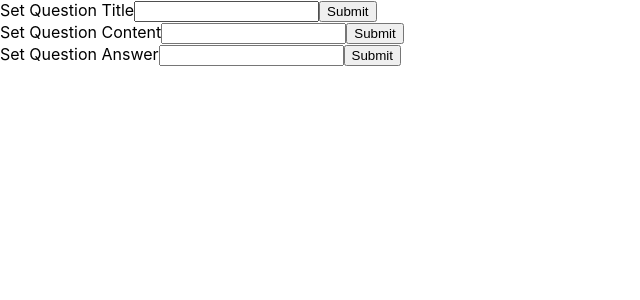
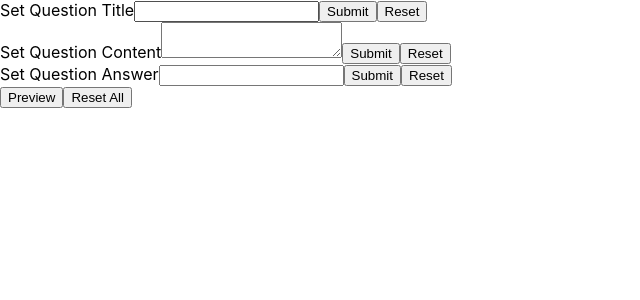
Before and after one commit to emmagort/Diss, a React (Create React App) app in the folder my-app/: page /teacher in a window 1280 px wide. Shown: the top 300 px of the page, without its empty margins (0-640 px from the left). Built offline with nearby package versions, Linux system fonts and the light colour scheme.

Commit message:
fully functioning seperate submits, resets, previews... data no longer dissapears when clicking back arrow

```diff
--- a/my-app/src/components/Button.js
+++ b/my-app/src/components/Button.js
@@ -1,7 +1,7 @@
 export function Button() {
     return (
       <button>
-        I'm a button
+        I'm a button!
       </button>
     );
   }
--- a/my-app/src/pages/Index.js
+++ b/my-app/src/pages/Index.js
@@ -2,8 +2,6 @@ import Home from './Home';
 import Student from './Student';
 import Teacher from './Teacher';
 
-//create a page that allows you to click on what page you want to go to
-//you can choose between student and teacher and home page
 
 export default function Index() {
     return (
--- a/my-app/src/pages/Teacher.js
+++ b/my-app/src/pages/Teacher.js
@@ -1,54 +1,87 @@
 
-
-
-// // Teacher.js
-import { useState } from 'react';
 import { useNavigate } from 'react-router-dom';
-
+import { useEffect, useState } from 'react';
 
 export default function Teacher(){
-  const [title, setTitle] = useState('');
-  const [content, setContent] = useState('');
-  const [answer, setAnswer] = useState('');
+  const [title, setTitle] = useState(localStorage.getItem('title') || '');
+  const [content, setContent] = useState(localStorage.getItem('content') || '');
+  const [answer, setAnswer] = useState(localStorage.getItem('answer') || '');
 
   const navigate = useNavigate();
+
+  useEffect(() => {
+    localStorage.setItem('title', title);
+    localStorage.setItem('content', content);
+    localStorage.setItem('answer', answer);
+  }, [title, content, answer]);
+
+  function handlePartsSubmit(e) {
+    e.preventDefault();
+  }
 
   function handleSubmit(e) {
     e.preventDefault();
     navigate('/student', { state: { title, content, answer } });
   }
 
+  function handleResetTitle(e) {
+    e.preventDefault();
+    setTitle('');
+  }
+
+  function handleResetContent(e) {
+    e.preventDefault();
+    setContent('');
+  }
+
+  function handleResetAnswer(e) {
+    e.preventDefault();
+    setAnswer('');
+  }
+
+  function handleResetAll(e) {
+    e.preventDefault();
+    setTitle('');
+    setContent('');
+    setAnswer('');
+  }
+
   return (
     <div>
-      <form onSubmit={handleSubmit}>
+      <form onSubmit={handlePartsSubmit}>
         <label htmlFor="title">Set Question Title</label>
         <input
           value={title}
           onChange={(e) => setTitle(e.target.value)}
           id="title"
         />
-        <button type="submit">Submit</button>
+        <button type="submit" onClick={handlePartsSubmit}>Submit</button>
+        <button onClick={handleResetTitle}>Reset</button>
       </form>
 
-      <form onSubmit={handleSubmit}>
+      <form onSubmit={handlePartsSubmit}>
         <label htmlFor="content">Set Question Content</label>
-        <input
+        <textarea
           value={content}
           onChange={(e) => setContent(e.target.value)}
           id="content"
         />
-        <button type="submit">Submit</button>
+        <button type="submit" onClick={handlePartsSubmit}>Submit</button>
+        <button onClick={handleResetContent}>Reset</button>
       </form>
 
-      <form onSubmit={handleSubmit}>
+      <form onSubmit={handlePartsSubmit}>
         <label htmlFor="answer">Set Question Answer</label>
         <input
           value={answer}
           onChange={(e) => setAnswer(e.target.value)}
           id="answer"
         />
-        <button type="submit">Submit</button>
+        <button type="submit" onClick={handlePartsSubmit}>Submit</button>
+        <button onClick={handleResetAnswer}>Reset</button>
       </form>
+      <button onClick={handleSubmit}>Preview</button>
+      <button onClick={handleResetAll}>Reset All</button>
     </div>
   );
 }
```
Also changed, not shown: my-app/src/pages/Student.js (+1 -42 lines).
